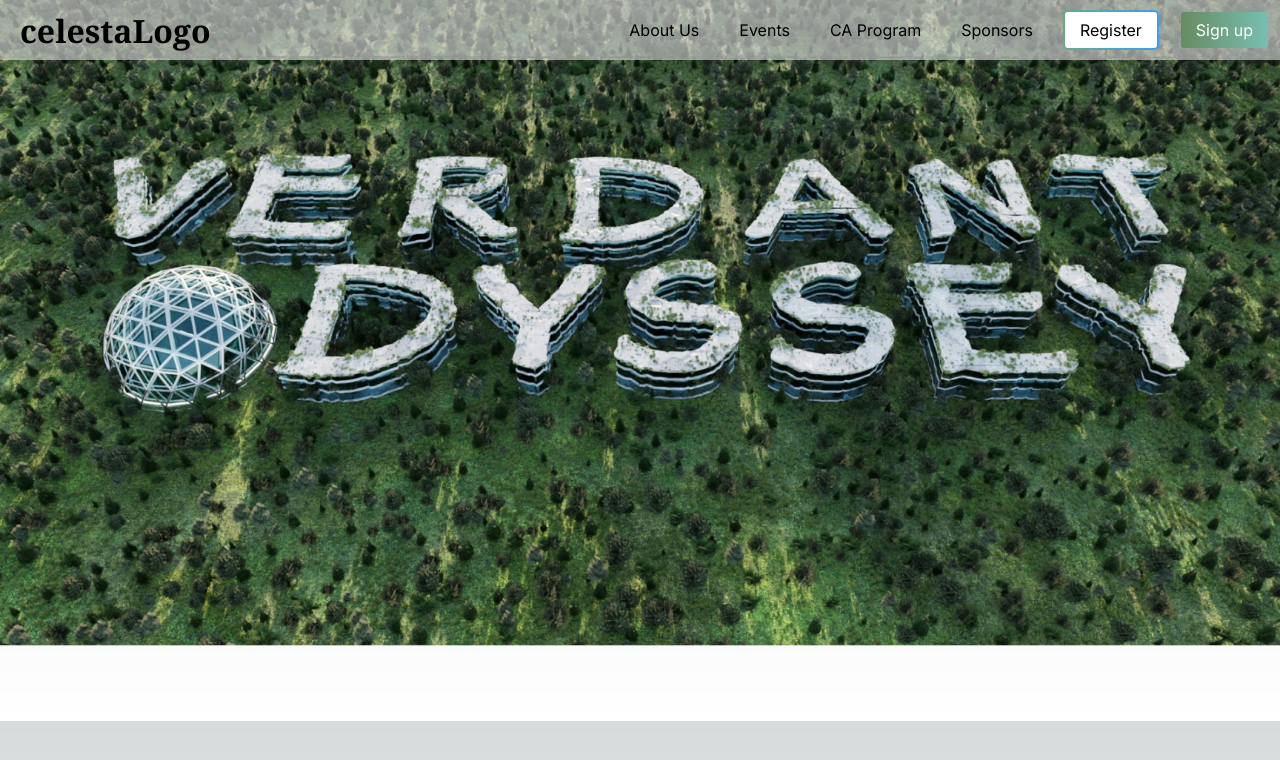
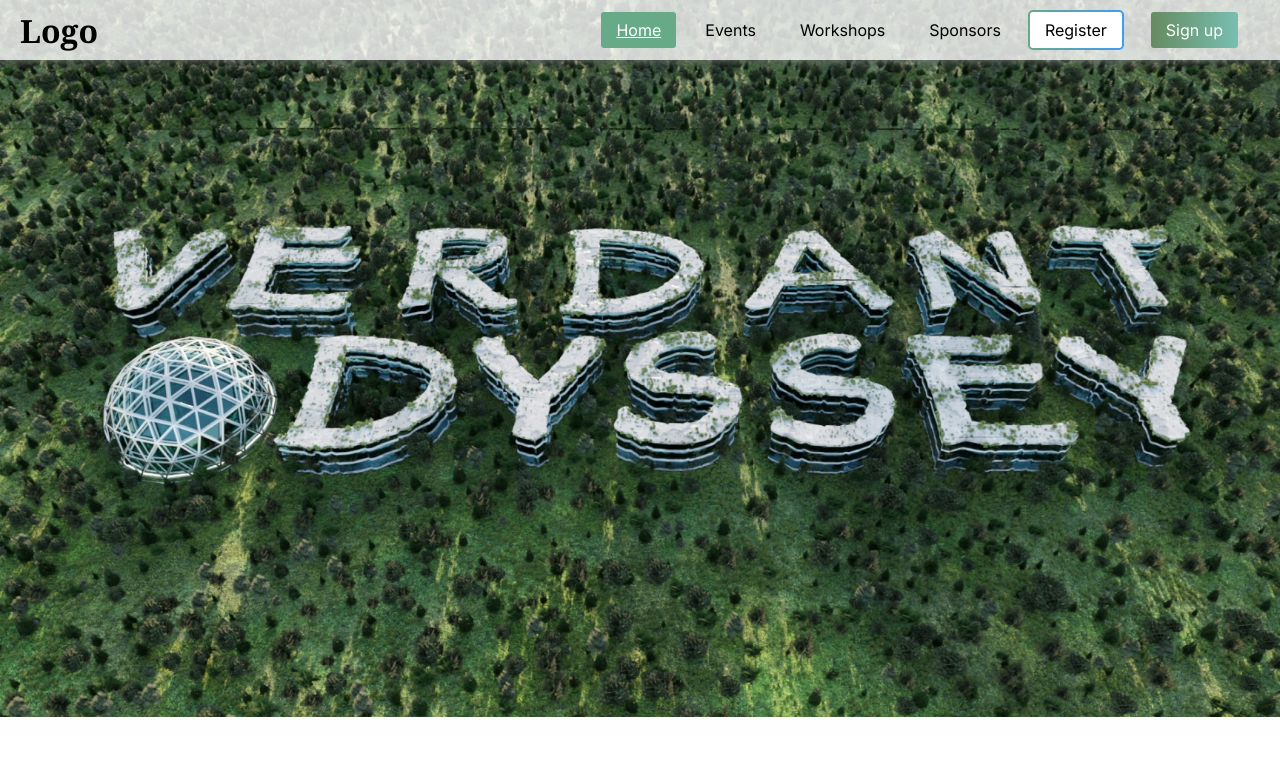
Before and after one commit to Celesta-IITP/Celesta2k23_Frontend, a Next.js app: page / in a window 1280 px wide. Shown: the top 760 px of the page. Built offline with nearby package versions, Linux system fonts and the light colour scheme.

Commit message:
Navbar - Hamburger & Mobile Menu

```diff
--- a/src/components/Header/Header.js
+++ b/src/components/Header/Header.js
@@ -1,33 +1,52 @@
+import { useState } from "react";
 import styles from "./Header.module.css";
 import { Inter } from "next/font/google";
+import Link from "next/link";
 
 const inter = Inter({ subsets: ["latin"] });
 
-export default function Header() {
+export default function Header({ currentPage }) {
+	const [click, setClick] = useState(false);
+	const handleClick = () => setClick(!click);
+	const closeMobileMenu = () => setClick(false);
+
 	return (
 		<nav className={styles.navbar}>
-			<div className={styles.celestaLogo}>celestaLogo</div>
-			<div className={styles.navLinks + " " + inter.className}>
-				<a href="/page1" className={styles.navLink}>
-					About Us
-				</a>
-				<a href="/page2" className={styles.navLink}>
+			<Link href="/" className={styles.celestaLogo} onClick={closeMobileMenu}>
+				Logo
+			</Link>
+			<div className={styles.hamburger} onClick={handleClick}>
+				{click ? (
+					<svg className={styles.hamburgerButton} xmlns="http://www.w3.org/2000/svg" height="1em" viewBox="0 0 384 512">
+						<path d="M342.6 150.6c12.5-12.5 12.5-32.8 0-45.3s-32.8-12.5-45.3 0L192 210.7 86.6 105.4c-12.5-12.5-32.8-12.5-45.3 0s-12.5 32.8 0 45.3L146.7 256 41.4 361.4c-12.5 12.5-12.5 32.8 0 45.3s32.8 12.5 45.3 0L192 301.3 297.4 406.6c12.5 12.5 32.8 12.5 45.3 0s12.5-32.8 0-45.3L237.3 256 342.6 150.6z" />
+					</svg>
+				) : (
+					<svg className={styles.hamburgerButton} xmlns="http://www.w3.org/2000/svg" height="1em" viewBox="0 0 448 512">
+						<path d="M0 96C0 78.3 14.3 64 32 64H416c17.7 0 32 14.3 32 32s-14.3 32-32 32H32C14.3 128 0 113.7 0 96zM0 256c0-17.7 14.3-32 32-32H416c17.7 0 32 14.3 32 32s-14.3 32-32 32H32c-17.7 0-32-14.3-32-32zM448 416c0 17.7-14.3 32-32 32H32c-17.7 0-32-14.3-32-32s14.3-32 32-32H416c17.7 0 32 14.3 32 32z" />
+					</svg>
+				)}
+			</div>
+			<div className={styles.navLinks + " " + inter.className + " " + (click ? styles.active : "")}>
+				<Link href="/" className={styles.navLink + " " + (currentPage == "Home" ? styles.current : "")}>
+					Home
+				</Link>
+				<Link href="/events" className={styles.navLink + " " + (currentPage == "Events" ? styles.current : "")}>
 					Events
-				</a>
-				<a href="/page3" className={styles.navLink}>
-					CA Program
-				</a>
-				<a href="/page4" className={styles.navLink}>
+				</Link>
+				<Link href="/page3" className={styles.navLink + " " + (currentPage == "Workshops" ? styles.current : "")}>
+					Workshops
+					{/* Yuvraj */}
+				</Link>
+				<Link href="/page4" className={styles.navLink + " " + (currentPage == "Sponsors" ? styles.current : "")}>
 					Sponsors
-				</a>
-				<a href="/page5" className={styles.register}>
+				</Link>
+				<Link href="/page5" className={styles.register}>
 					Register
-				</a>
-				<a href="/page5" className={styles.login}>
+				</Link>
+				<Link href="/page5" className={styles.login}>
 					<div>Sign up</div>
-				</a>
+				</Link>
 			</div>
-			<div className={styles.mobileMenu}></div>
 		</nav>
 	);
 }
--- a/src/components/Header/Header.module.css
+++ b/src/components/Header/Header.module.css
@@ -1,12 +1,14 @@
 .navbar {
 	position: fixed;
 	height: 60px;
-	background-color: #d9d9d9a0;
+	padding: 0 20px;
+	background-color: #fffc;
 	width: 100%;
 	display: flex;
 	justify-content: space-between;
 	align-items: center;
 	z-index: 5;
+	box-shadow: 0 -2.5px 10px 2.5px #777;
 }
 
 .mobileMenu {
@@ -14,10 +16,9 @@
 }
 
 .celestaLogo {
-	margin-left: 20px;
 	font-weight: 900;
 	font-size: xx-large;
-	color: black;
+	z-index: 6;
 	font-family: Cambria, Cochin, Georgia, Times, "Times New Roman", serif;
 }
 
@@ -28,65 +29,96 @@
 	align-items: center;
 }
 
-.navLink {
+.navLink,
+.register,
+.login {
 	height: 40px;
 	padding: 0px 15px;
 	width: fit-content;
 	max-width: 20vw;
-	color: black;
 	display: flex;
 	align-items: center;
 	justify-content: center;
 	margin: 0 5px;
-	transition: all 0.5s;
-}
-
-.navLink:hover {
-	border-radius: 20px;
-	color: white;
-	background-color: #7fbd22;
-}
-
-.register {
-	height: 40px;
-	max-width: 20vw;
-	display: flex;
-	align-items: center;
-	margin: 0 10px;
-	padding: 5px 15px;
 	border: 2px solid transparent;
+	border-radius: 5px;
 	transition: all 0.5s ease;
-	border-radius: 5px;
-	color: black;
-	background-image: linear-gradient(white, white), linear-gradient(90deg, #67aa88, #3e9cf3);
 	background-origin: border-box;
 	background-clip: padding-box, border-box;
 }
 
-.register:hover {
+.navLink:hover,
+.register:hover,
+.login:hover {
 	border-radius: 20px;
-	/* color: white; */
-	/* background-image: linear-gradient(90deg, #67aa88, #3e9cf3); */
+	color: black;
+	background-image: linear-gradient(90deg, #7ed0a6, #4197ff), linear-gradient(90deg, #67aa88, #61adf3);
+}
+
+.register {
+	background-image: linear-gradient(white, white), linear-gradient(90deg, #67aa88, #3e9cf3);
 }
 
 .login {
-	height: 40px;
-	max-width: 20vw;
-	display: flex;
-	align-items: center;
-	margin: 0 10px;
-	padding: 5px 15px;
-	border: 2px solid transparent;
-	transition: all 0.5s ease;
-	border-radius: 5px;
+	margin: 0 20px;
 	color: white;
-	background-image: linear-gradient(90deg, #668A5F, #78C0B3);
-	background-origin: border-box;
-	background-clip: padding-box, border-box;
+	background-image: linear-gradient(90deg, #668a5f, #78c0b3);
 }
 
 .login:hover {
-	border-radius: 20px;
-	/* color: black; */
-	/* background-image: linear-gradient(white, white), linear-gradient(90deg, #668A5F, #78C0B3); */
+	color: black;
+	background-image: linear-gradient(90deg, #82b079, #8fe6d6), linear-gradient(90deg, #668a5f, #78c0b3);
 }
+
+.current {
+	background-color: #67aa88 !important;
+	text-decoration: underline;
+	color: white;
+}
+
+.hamburger {
+	display: none;
+	z-index: 6;
+}
+
+.hamburgerButton {
+	cursor: pointer;
+	font-size: 25px;
+}
+
+@media screen and (max-width: 800px) {
+	.hamburger {
+		display: block;
+	}
+
+	.navLinks {
+		display: flex;
+		transform: translateY(-100%);
+		position: absolute;
+		width: 100vw;
+		top: 60px;
+		background-color: #fff8;
+		height: fit-content;
+		max-height: 50vh;
+		left: 0;
+		flex-direction: column;
+		gap: 20px;
+		padding: 20px;
+		z-index: 4;
+		opacity: 0;
+		transition: all 1s ease;
+	}
+
+	.active {
+		opacity: 1;
+		transform: translateY(0);
+	}
+
+	.navLink,
+	.register,
+	.login {
+		background-color: #d9d9d980;
+		width: 35vw;
+		min-width: 150px;
+	}
+}
--- /dev/null
+++ b/src/components/index.js
@@ -0,0 +1,3 @@
+import Header from "./Header/Header";
+
+export { Header };
--- a/src/pages/index.js
+++ b/src/pages/index.js
@@ -1,6 +1,6 @@
 import Head from "next/head";
 import styles from "../styles/Home.module.css";
-import Header from "../components/Header/Header";
+import { Header, HomeCard } from "@/components";
 
 export default function Home() {
 	return (
@@ -11,11 +11,11 @@ export default function Home() {
 				<meta name="viewport" content="width=device-width, initial-scale=1" />
 				<link rel="icon" href="/favicon.ico" />
 			</Head>
-			<Header />
+			<Header currentPage={"Home"}/>
 			<div>
-				<div className={styles.heroSection}>
+				<section className={styles.heroSection}>
 					<img loading="lazy" src={"/home/verdant.jpg"} />
-				</div>
+				</section>
 				<section className={styles.aboutSection}></section>
 			</div>
 		</>
--- a/src/styles/Home.module.css
+++ b/src/styles/Home.module.css
@@ -1,13 +1,19 @@
 .heroSection {
+	width: 100%;
+	margin-bottom: 50px;
+}
+
+.heroSection img {
 	width: 100%;
 }
 
+@media screen and (min-width: 801px) {
 	.heroSection img {
 		transition: all 1s;
 		transform: translateY(-10%);
-	width: 100%;
 	}
 
 	.heroSection img:hover {
 		transform: translateY(0%);
 	}
+}
--- a/src/styles/globals.css
+++ b/src/styles/globals.css
@@ -4,7 +4,7 @@
 	--font-mono: ui-monospace, Menlo, Monaco, "Cascadia Mono", "Segoe UI Mono", "Roboto Mono", "Oxygen Mono", "Ubuntu Monospace", "Source Code Pro", "Fira Mono", "Droid Sans Mono", "Courier New", monospace;
 
 	--foreground-rgb: 0, 0, 0;
-	--background-start-rgb: 214, 219, 220;
+	--background-start-rgb: 244, 249, 250;
 	--background-end-rgb: 255, 255, 255;
 
 	--primary-glow: conic-gradient(from 180deg at 50% 50%, #16abff33 0deg, #0885ff33 55deg, #54d6ff33 120deg, #0071ff33 160deg, transparent 360deg);
@@ -20,11 +20,11 @@
 	--card-border-rgb: 131, 134, 135;
 }
 
-@media (prefers-color-scheme: dark) {
+/* @media (prefers-color-scheme: dark) {
 	:root {
 		--foreground-rgb: 255, 255, 255;
-		--background-start-rgb: 255, 255, 255;
-		--background-end-rgb: 255, 255, 255;
+		--background-start-rgb: 0, 0, 0;
+		--background-end-rgb: 0, 0, 0;
 
 		--primary-glow: radial-gradient(rgba(1, 65, 255, 0.4), rgba(1, 65, 255, 0));
 		--secondary-glow: linear-gradient(to bottom right, rgba(1, 65, 255, 0), rgba(1, 65, 255, 0), rgba(1, 65, 255, 0.3));
@@ -38,7 +38,7 @@
 		--card-rgb: 100, 100, 100;
 		--card-border-rgb: 200, 200, 200;
 	}
-}
+} */
 
 * {
 	box-sizing: border-box;
@@ -55,6 +55,7 @@ body {
 body {
 	color: rgb(var(--foreground-rgb));
 	background: linear-gradient(to bottom, transparent, rgb(var(--background-end-rgb))) rgb(var(--background-start-rgb));
+	min-height: 100vh;
 }
 
 a {
```
Lines whose indentation alone changed are shown as unchanged.
